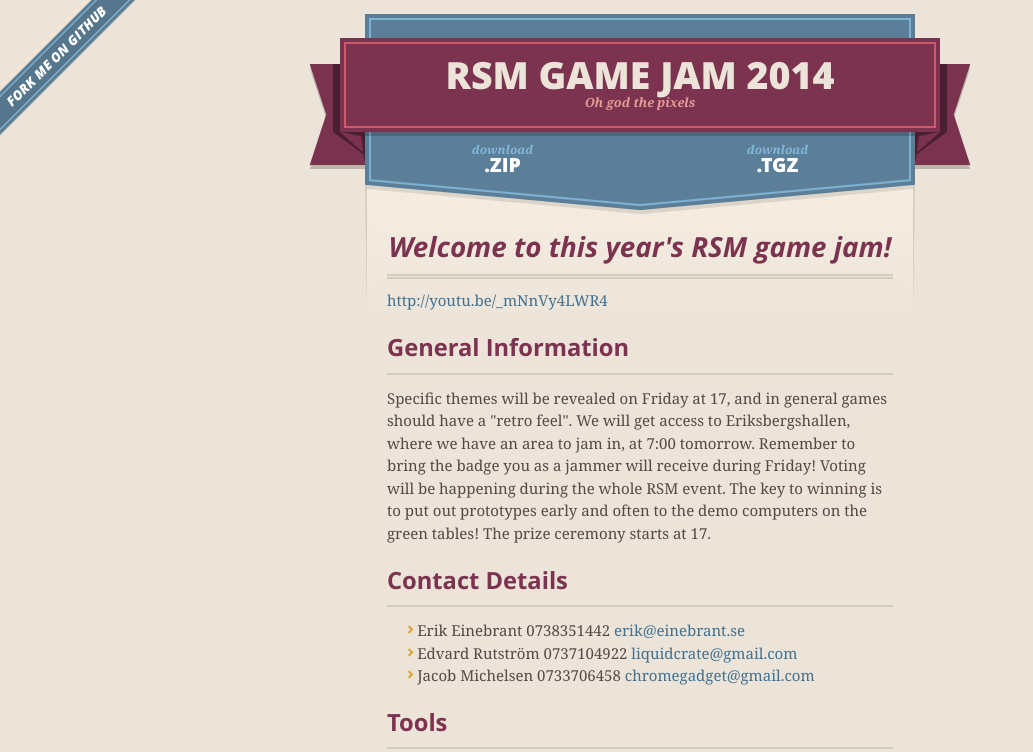
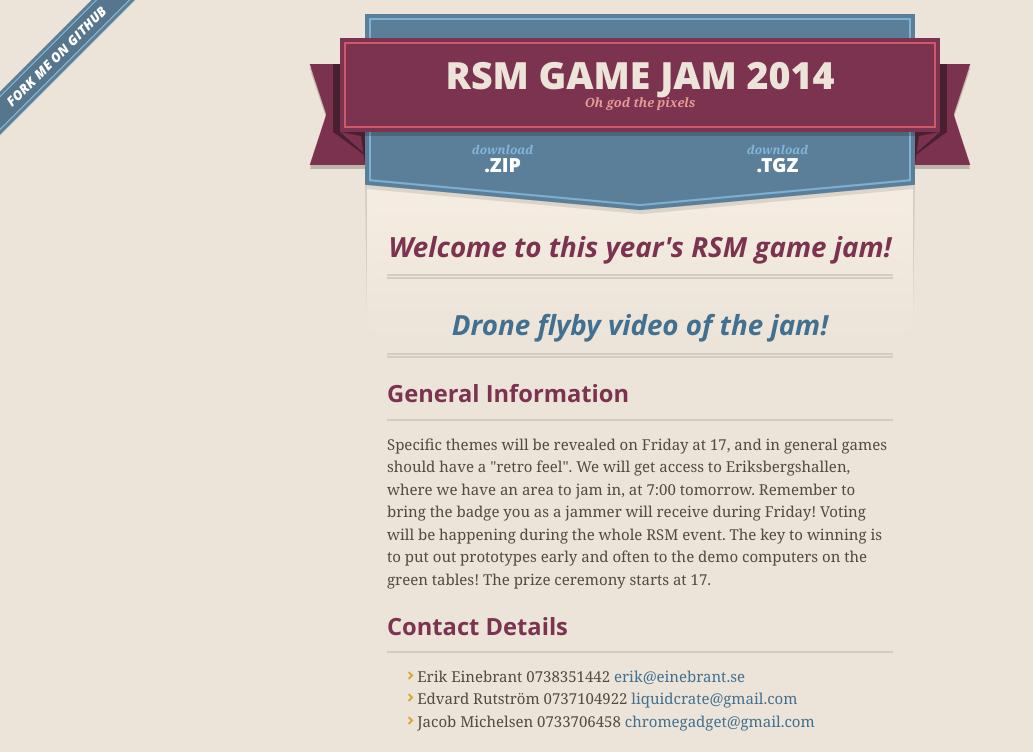
Before and after one commit to Jickelsen/rsm-jam, a plain HTML site: page index.html in a window 1280 px wide. Shown: the top 752 px of the page, without its empty margins (0-1033 px from the left). Drawn offline with nearby package versions, Linux system fonts and the light colour scheme.

```diff
--- a/index.html
+++ b/index.html
@@ -49,7 +49,9 @@
         <h1>
 <a name="welcome-to-this-years-rsm-game-jam" class="anchor" href="#welcome-to-this-years-rsm-game-jam"><span class="octicon octicon-link"></span></a>Welcome to this year's RSM game jam!</h1>
 
-<p><a href="#%20Super%20awesome%20drone%20flyby%20video!">http://youtu.be/_mNnVy4LWR4</a></p>
+<h1>
+<a name="drone-flyby-video-of-the-jam" class="anchor" href="#drone-flyby-video-of-the-jam"><span class="octicon octicon-link"></span></a><a href="http://youtu.be/_mNnVy4LWR4">Drone flyby video of the jam!</a>
+</h1>
 
 <h2>
 <a name="general-information" class="anchor" href="#general-information"><span class="octicon octicon-link"></span></a>General Information</h2>
```
Also changed, not shown: params.json (+1 -1 lines).
